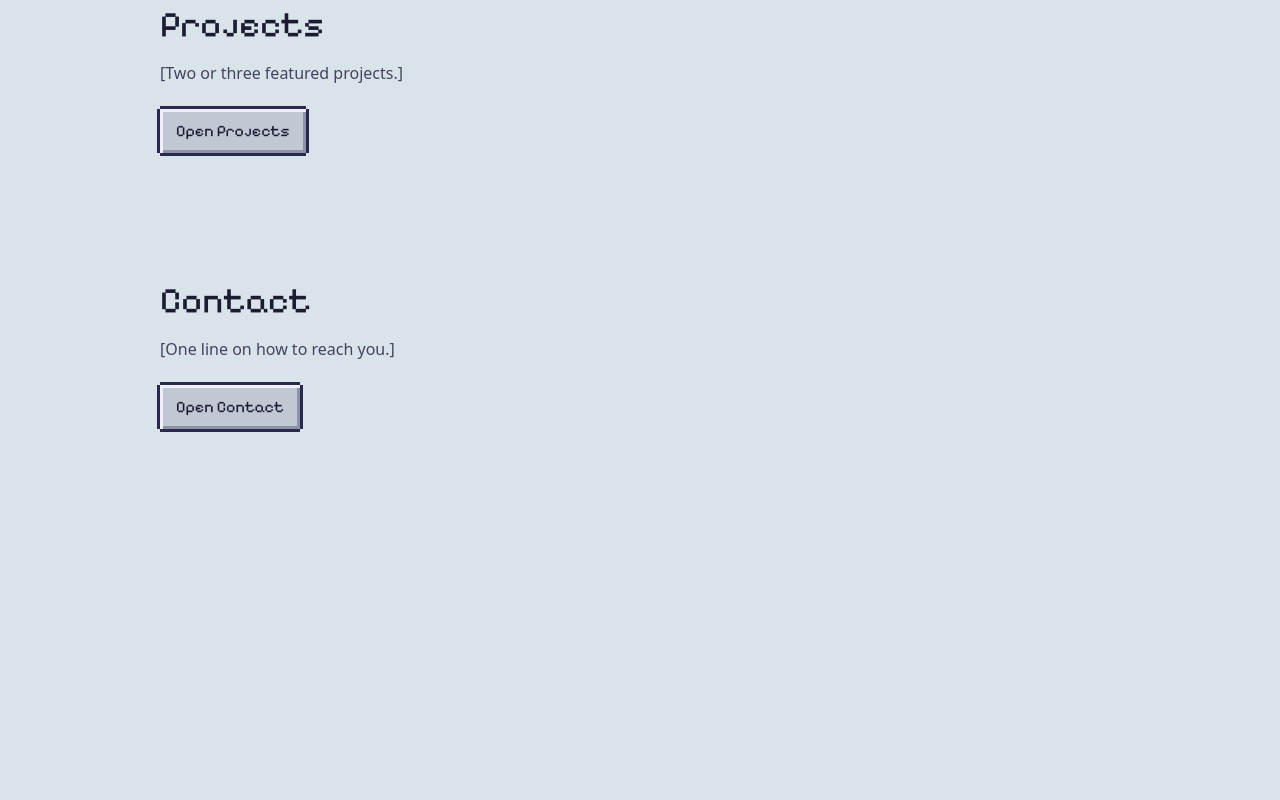
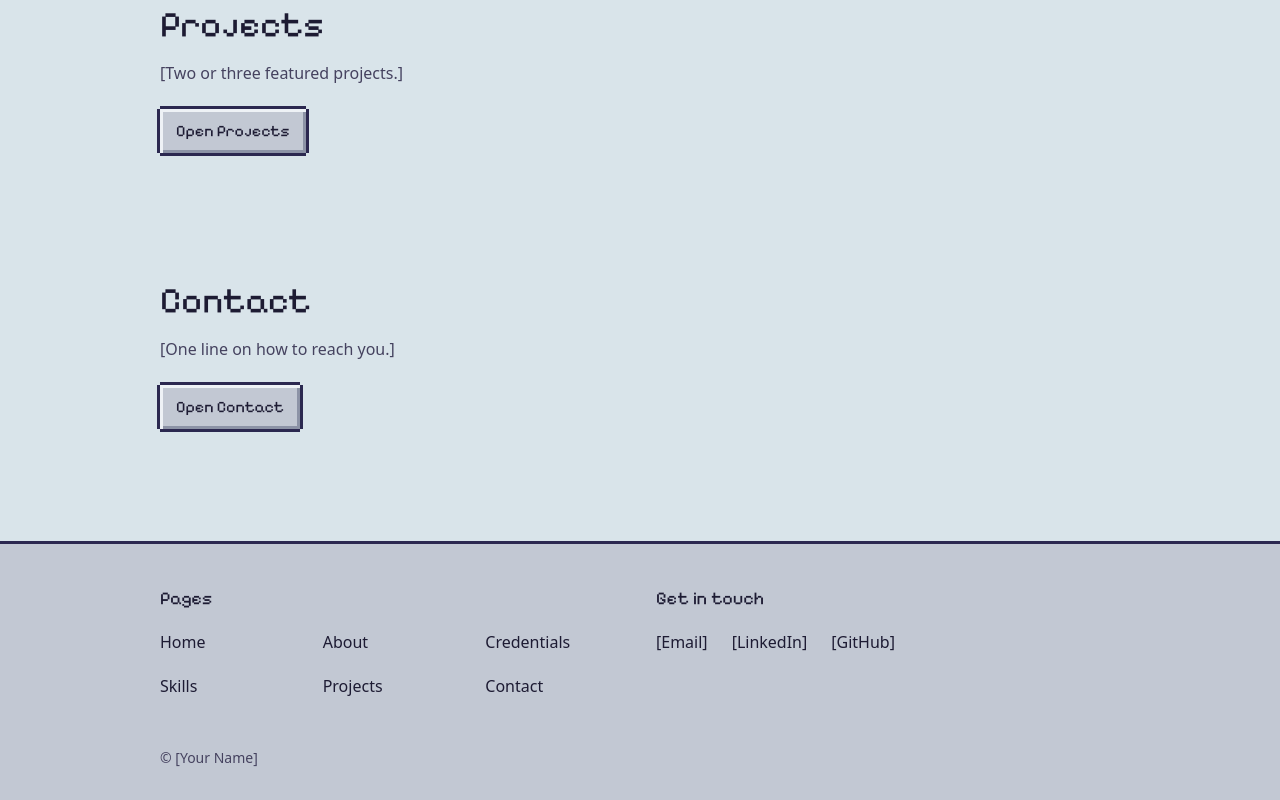
Before and after one commit to Neil-Patrick/Portfolio, a Next.js app: page / in a window 1280 px wide. Shown: the part 1509-2309 px from the top of the page. Before the commit the page ends 2002 px from the top, so only its background shows below. Built offline with nearby package versions, Linux system fonts and the light colour scheme; a web font is replaced by a local one.

Commit message:
Add footer with plain page links and contact links

```diff
--- a/src/app/layout.tsx
+++ b/src/app/layout.tsx
@@ -1,5 +1,6 @@
 import type { Metadata } from "next";
 import { Atkinson_Hyperlegible_Next, Pixelify_Sans } from "next/font/google";
+import { SiteFooter } from "@/components/SiteFooter";
 import { SiteHeader } from "@/components/SiteHeader";
 import { site } from "@/content/site";
 import { themeInitScript } from "@/lib/theme";
@@ -49,6 +50,7 @@ export default function RootLayout({ children }: LayoutProps<"/">) {
         <main id="main" tabIndex={-1} className="flex-1 outline-none">
           {children}
         </main>
+        <SiteFooter />
       </body>
     </html>
   );
--- /dev/null
+++ b/src/components/SiteFooter.tsx
@@ -0,0 +1,47 @@
+import Link from "next/link";
+import { sections, site } from "@/content/site";
+
+const linkClass = "inline-flex min-h-11 items-center hover:text-accent hover:underline";
+
+/**
+ * Plain-text fallback navigation and contact links, so nobody depends on
+ * discovering the wheel menu to get around.
+ */
+export function SiteFooter() {
+  return (
+    <footer className="mt-12 border-t-3 border-frame bg-panel">
+      <div className="container-page grid gap-8 py-10 sm:grid-cols-2">
+        <nav aria-labelledby="footer-pages">
+          <h2 id="footer-pages" className="mb-2 text-lg">
+            Pages
+          </h2>
+          <ul className="grid grid-cols-2 gap-x-6 sm:grid-cols-3">
+            {sections.map((section) => (
+              <li key={section.id}>
+                <Link href={section.href} className={linkClass}>
+                  {section.label}
+                </Link>
+              </li>
+            ))}
+          </ul>
+        </nav>
+
+        <div>
+          <h2 id="footer-contact" className="mb-2 text-lg">
+            Get in touch
+          </h2>
+          <ul aria-labelledby="footer-contact" className="flex flex-wrap gap-x-6">
+            {site.contactLinks.map((link) => (
+              <li key={link.label}>
+                <a href={link.href} className={linkClass}>
+                  {link.label}
+                </a>
+              </li>
+            ))}
+          </ul>
+        </div>
+      </div>
+      <p className="container-page pb-8 text-sm text-ink-muted">© {site.name}</p>
+    </footer>
+  );
+}
--- a/src/content/site.ts
+++ b/src/content/site.ts
@@ -10,6 +10,12 @@ export const site = {
   description: "[Short description of the site for search engines.]",
   /** Shown on the home profile card's "hotbar". Up to 5. */
   featuredSkills: ["[Skill]", "[Skill]", "[Skill]", "[Skill]", "[Skill]"],
+  /** Contact links shown in the footer. PLACEHOLDER: replace labels and hrefs with real ones. */
+  contactLinks: [
+    { label: "[Email]", href: "mailto:you@example.com" },
+    { label: "[LinkedIn]", href: "https://www.linkedin.com/" },
+    { label: "[GitHub]", href: "https://github.com/" },
+  ],
 };
 
 export type SectionId =
```
Also changed, not shown: 2 other files (tests, documents, lock files or other folders).
